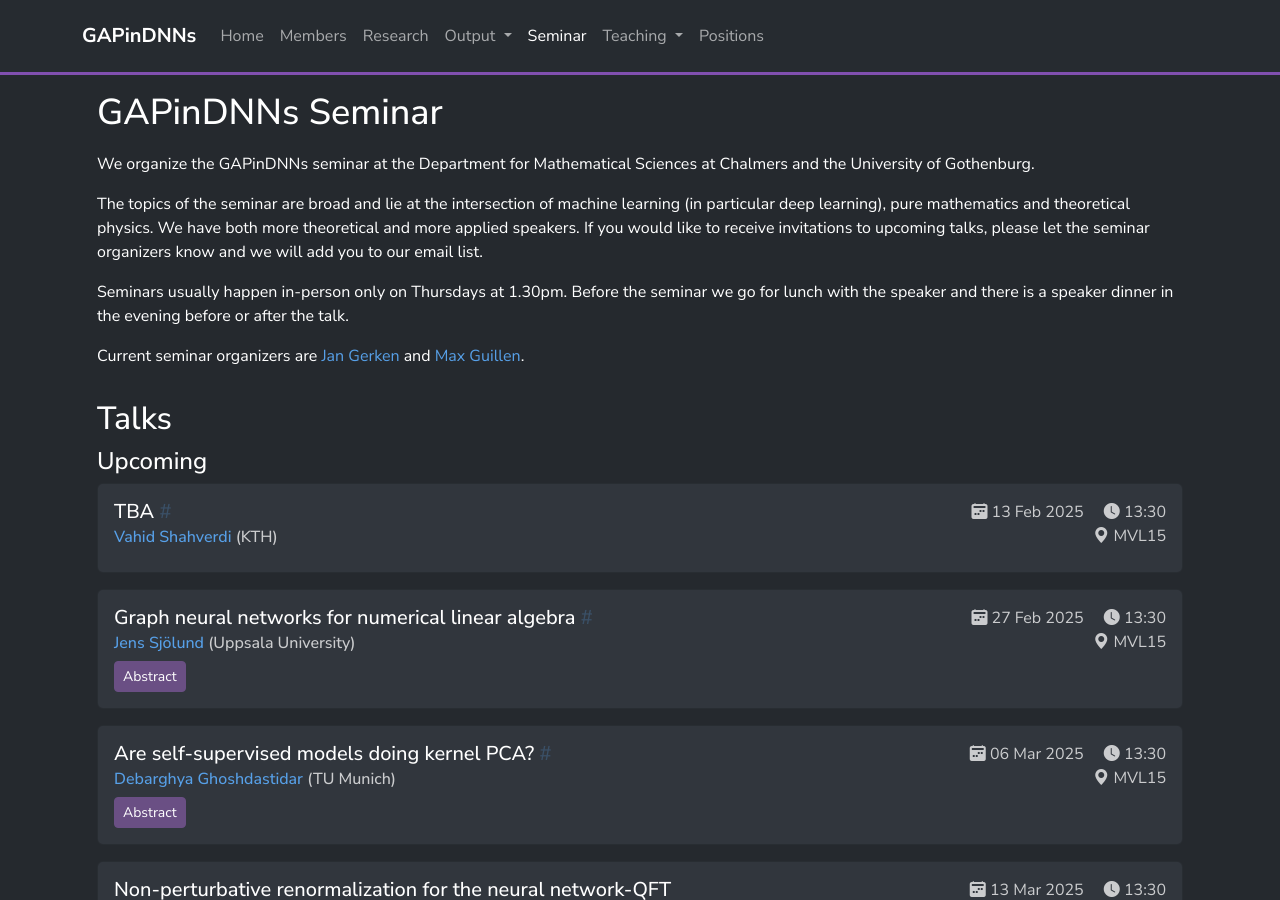
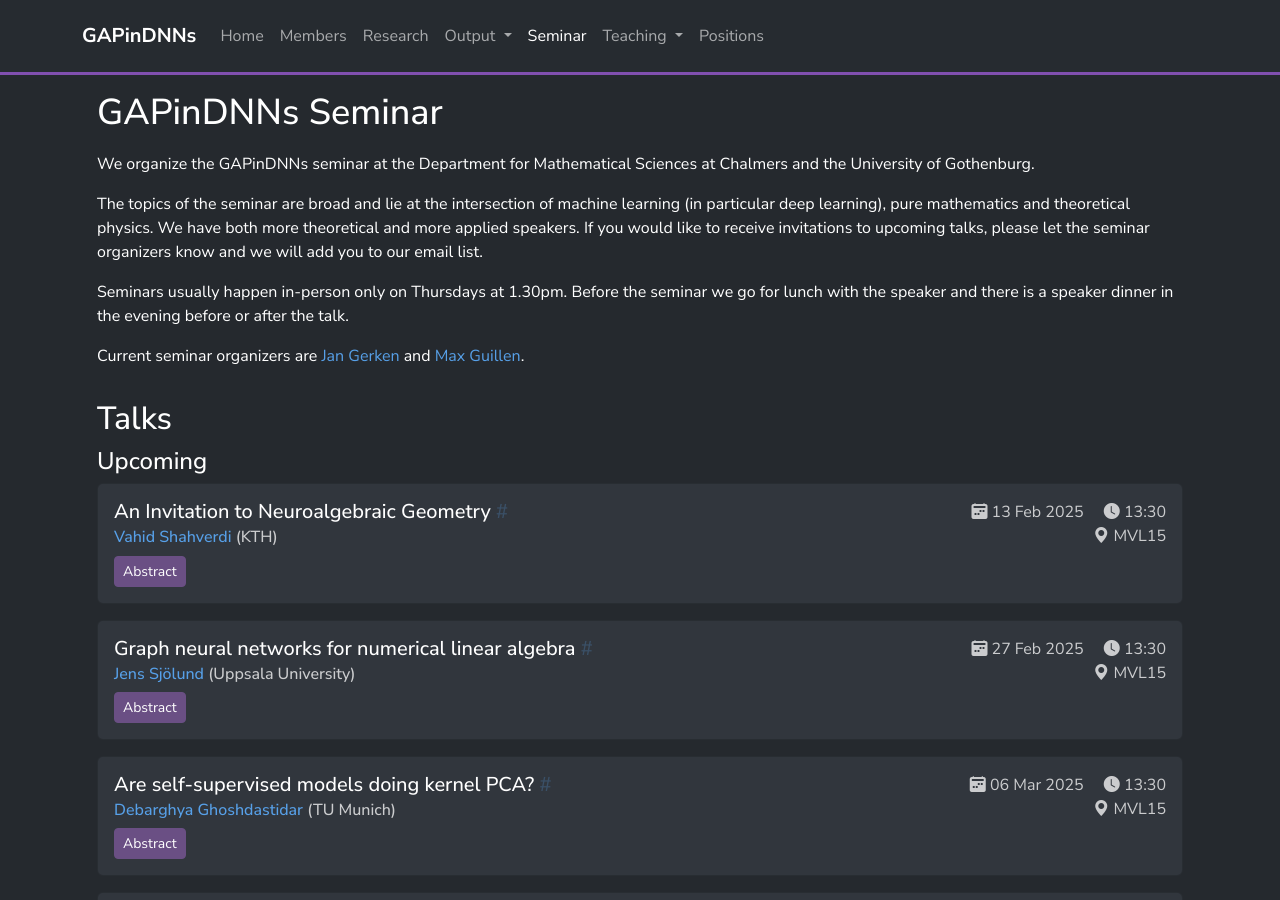
Before and after one commit to GAPinDNNs/gapindnns.github.io, a Jekyll site: the page built from _pages/seminar.md, in a window 1280 px wide and 900 px high. Built offline with Jekyll 4.4.1, drawn with Linux system fonts in a browser that asks for light colours; nearby versions of some CDN libraries.

Commit message:
Add title and abstract for Vahid's talk

```diff
--- a/_data/seminar_talks/2025-02-13_Vahid_Shahverdi.yml
+++ b/_data/seminar_talks/2025-02-13_Vahid_Shahverdi.yml
@@ -1,4 +1,4 @@
-title: TBA
+title: An Invitation to Neuroalgebraic Geometry
 id: 2025-02-13_Vahid_Shahverdi
 date: '2025-02-13'
 time: '13:30'
@@ -11,4 +11,5 @@ speaker:
     last_name: Shahverdi
     affiliation: KTH
     url: https://sites.google.com/view/vahidshahverdi/
-abstract:
+abstract: |
+  In this talk, I will present how algebraic geometry provides a framework to study neural networks by using polynomials to approximate their activation functions. This approach allows us to view the function spaces of neural networks, or neuromanifolds, as semi-algebraic varieties. I will discuss key algebraic properties of these neuromanifolds, such as their dimension and degree, and their role in governing fundamental aspects of network behavior, including expressivity and sample complexity. Singularities in the neuromanifold further shape the training process, introducing implicit biases that influence optimization paths and generalization. Finally, I will describe the relationship between the global geometry of neuromanifolds and optimization dynamics, focusing on the impact of algebraic invariants on the loss landscape.
```
